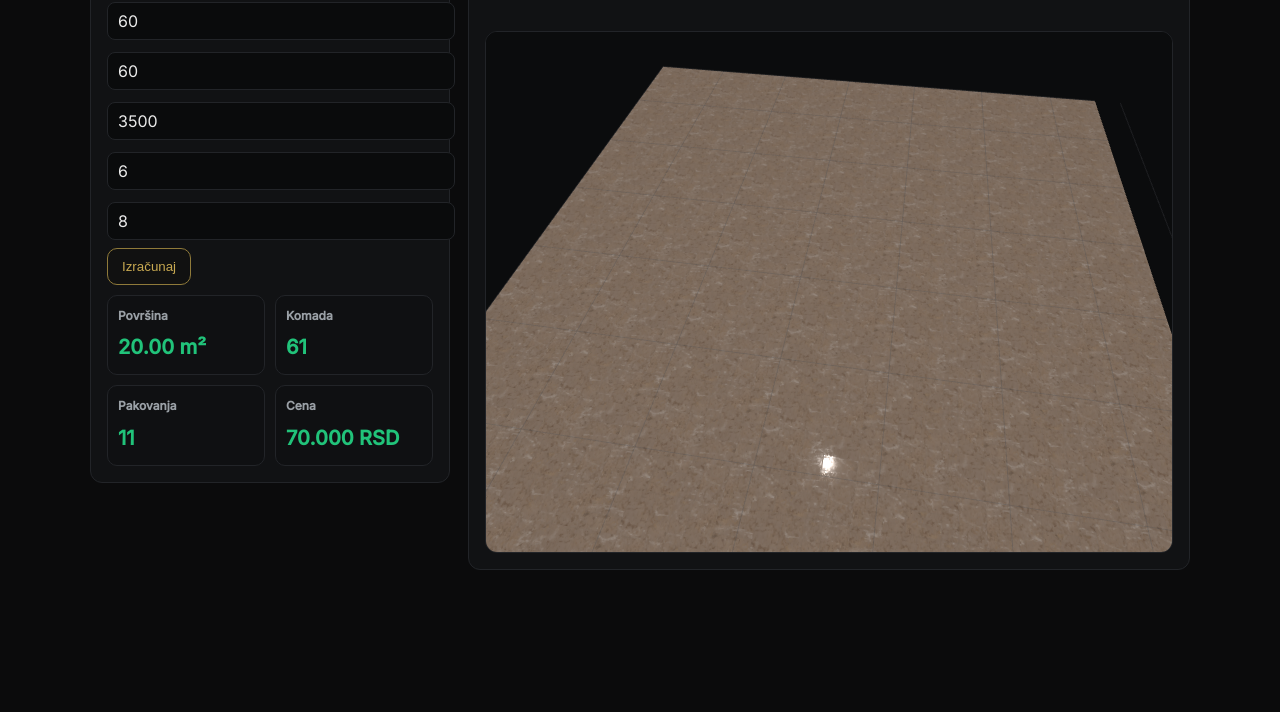
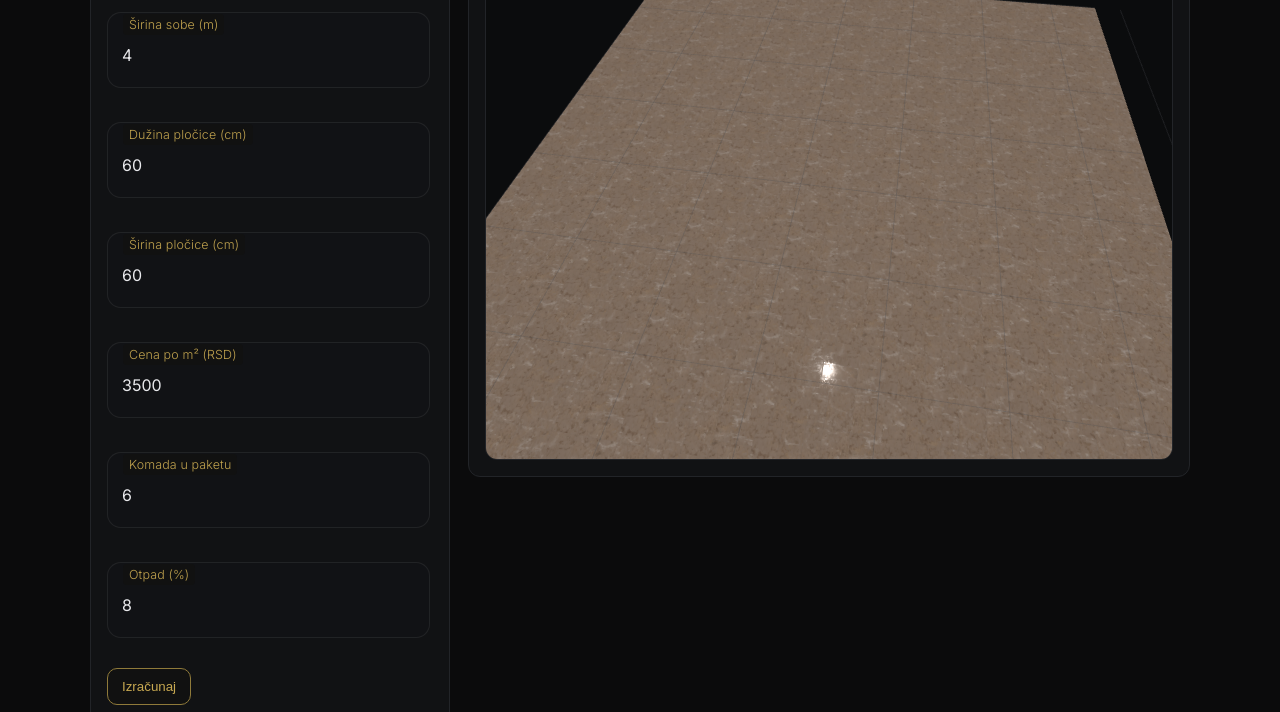
Before and after one commit to Vulax/CeramiLux, a plain HTML site: page plannersolo.html in a window 1280 px wide. Shown: the part 248-960 px from the top of the page. Before the commit the page ends 838 px from the top, so only its background shows below. Drawn offline with nearby package versions, Linux system fonts and the light colour scheme; animation ran at ten frames a second.

Commit message:
Labels fixed i polja smanjena

```diff
--- a/plannersolo.html
+++ b/plannersolo.html
@@ -39,13 +39,42 @@
     <br><br><br><br>
     <div class="grid">
       <section class="panel">
-        <label>Dužina sobe (m)</label><input id="roomLen" type="number" value="5">
-        <label>Širina sobe (m)</label><input id="roomWid" type="number" value="4">
-        <label>Dužina pločice (cm)</label><input id="tileLen" type="number" value="60">
-        <label>Širina pločice (cm)</label><input id="tileWid" type="number" value="60">
-        <label>Cena po m² (RSD)</label><input id="priceM2" type="number" value="3500">
-        <label>Komada u paketu</label><input id="perBox" type="number" value="6">
-        <label>Otpad (%)</label><input id="waste" type="number" value="8">
+        <div id="planner">
+ <div class="clx-group">
+  <input id="roomLen" class="clx-input" type="number" step="0.01" placeholder=" " value="5" />
+  <label for="roomLen" class="clx-label">Dužina sobe (m)</label>
+</div>
+
+<div class="clx-group">
+  <input id="roomWid" class="clx-input" type="number" step="0.01" placeholder=" " value="4" />
+  <label for="roomWid" class="clx-label">Širina sobe (m)</label>
+</div>
+
+<div class="clx-group">
+  <input id="tileLen" class="clx-input" type="number" placeholder=" " value="60" />
+  <label for="tileLen" class="clx-label">Dužina pločice (cm)</label>
+</div>
+
+<div class="clx-group">
+  <input id="tileWid" class="clx-input" type="number" placeholder=" " value="60" />
+  <label for="tileWid" class="clx-label">Širina pločice (cm)</label>
+</div>
+
+<div class="clx-group">
+  <input id="priceM2" class="clx-input" type="number" placeholder=" " value="3500" />
+  <label for="priceM2" class="clx-label">Cena po m² (RSD)</label>
+</div>
+
+<div class="clx-group">
+  <input id="perBox" class="clx-input" type="number" placeholder=" " value="6" />
+  <label for="perBox" class="clx-label">Komada u paketu</label>
+</div>
+
+<div class="clx-group">
+  <input id="waste" class="clx-input" type="number" placeholder=" " value="8" />
+  <label for="waste" class="clx-label">Otpad (%)</label>
+</div>
+
         <button id="calc" class="btn">Izračunaj</button>
         <div class="out">
           <div class="stat"><b>Površina</b><div id="oArea" class="val">—</div></div>
@@ -55,7 +84,7 @@
         </div>
       </section>
       <section class="panel">
-        <h2>3D pregled</h2>
+        <h2></h2>
         <div id="viewer"></div>
       </section>
     </div>
--- a/styles.css
+++ b/styles.css
@@ -379,6 +379,14 @@ label {
   pointer-events: none;
   font-size: 0.95rem;
 }
+
+.labelplanner{
+  color: #bbb;
+  transition: 0.3s;
+  pointer-events: none;
+  font-size: 0.95rem;
+}
+
 input:focus + label,
 input:not(:placeholder-shown) + label,
 textarea:focus + label,
@@ -534,3 +542,59 @@ canvas {
     text-shadow: 0 0 10px rgba(200,169,81,0.6);
   }
 }
+
+
+/* ===== Floating label inputs (CeramiLux Planner) ===== */
+#planner .clx-group {
+  position: relative;
+  margin-bottom: 22px;
+}
+
+#planner .clx-input {
+  width: 90%;
+  height: 52px;
+  padding: 16px 14px 6px 14px;
+  font-size: 1rem;
+  color: #e9e9ec;
+  background: rgba(18,19,22,.75);
+  border: 1px solid rgba(255,255,255,0.07);
+  border-radius: 14px;
+  transition: border-color .2s ease, box-shadow .2s ease, background .3s ease;
+}
+
+#planner .clx-input:focus {
+  border-color: rgba(200,169,81,.65);
+  box-shadow: 0 0 12px rgba(200,169,81,.15);
+  background: rgba(25,26,29,.9);
+}
+
+/* Floating label */
+#planner .clx-label {
+  position: absolute !important;
+  top: 15px;
+  left: 16px;
+  font-size: 0.95rem;
+  color: rgba(230,230,240,.55);
+  pointer-events: none;
+  transition: all .18s ease;
+}
+
+/* Kada je fokus ili kad input ima tekst */
+#planner .clx-input:focus + .clx-label,
+#planner .clx-input:not(:placeholder-shown) + .clx-label {
+  top: 6px;
+  font-size: 0.78rem;
+  color: rgba(200,169,81,.95);
+  letter-spacing: .01em;
+}
+
+/* Hover */
+#planner .clx-input:hover {
+  border-color: rgba(255,255,255,.12);
+}
+
+/* Lagani efekat za sve promene */
+#planner .clx-input,
+#planner .clx-label {
+  transition: all .22s cubic-bezier(.4,.0,.2,1);
+}
```
